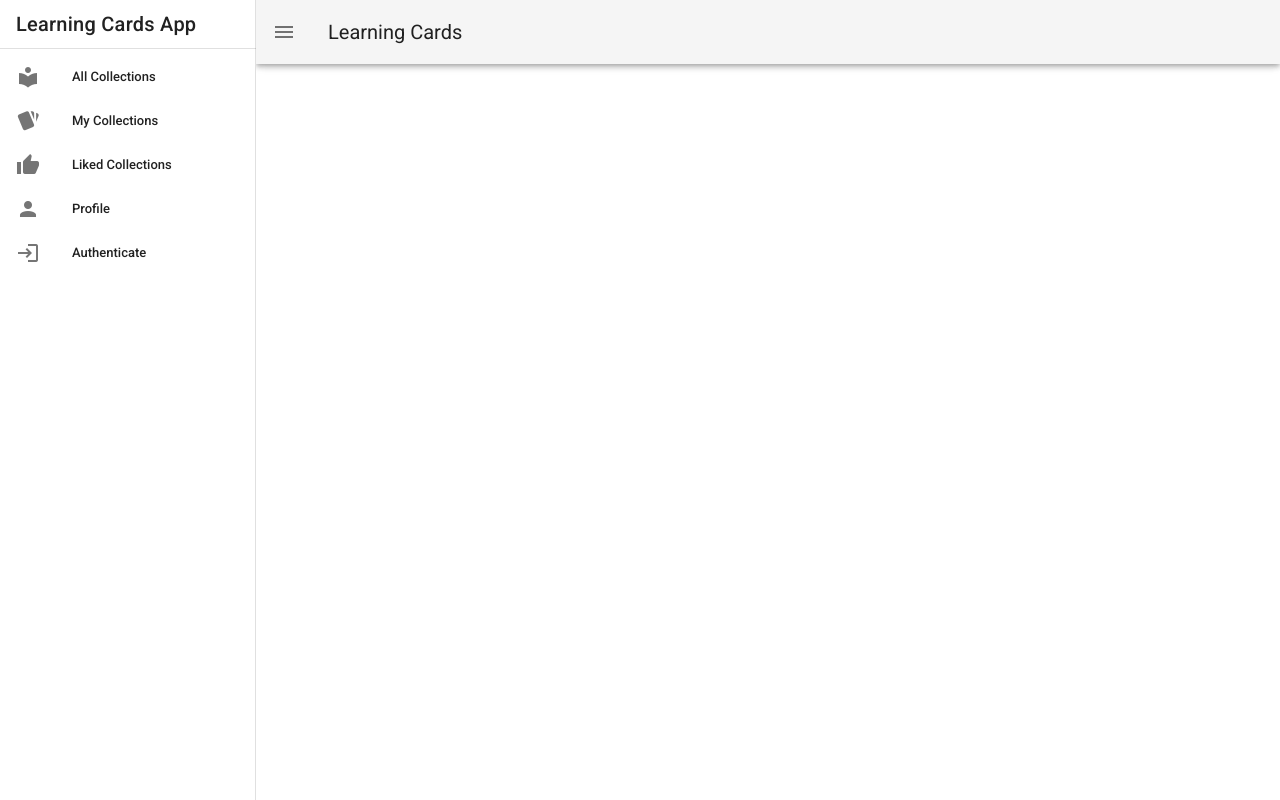
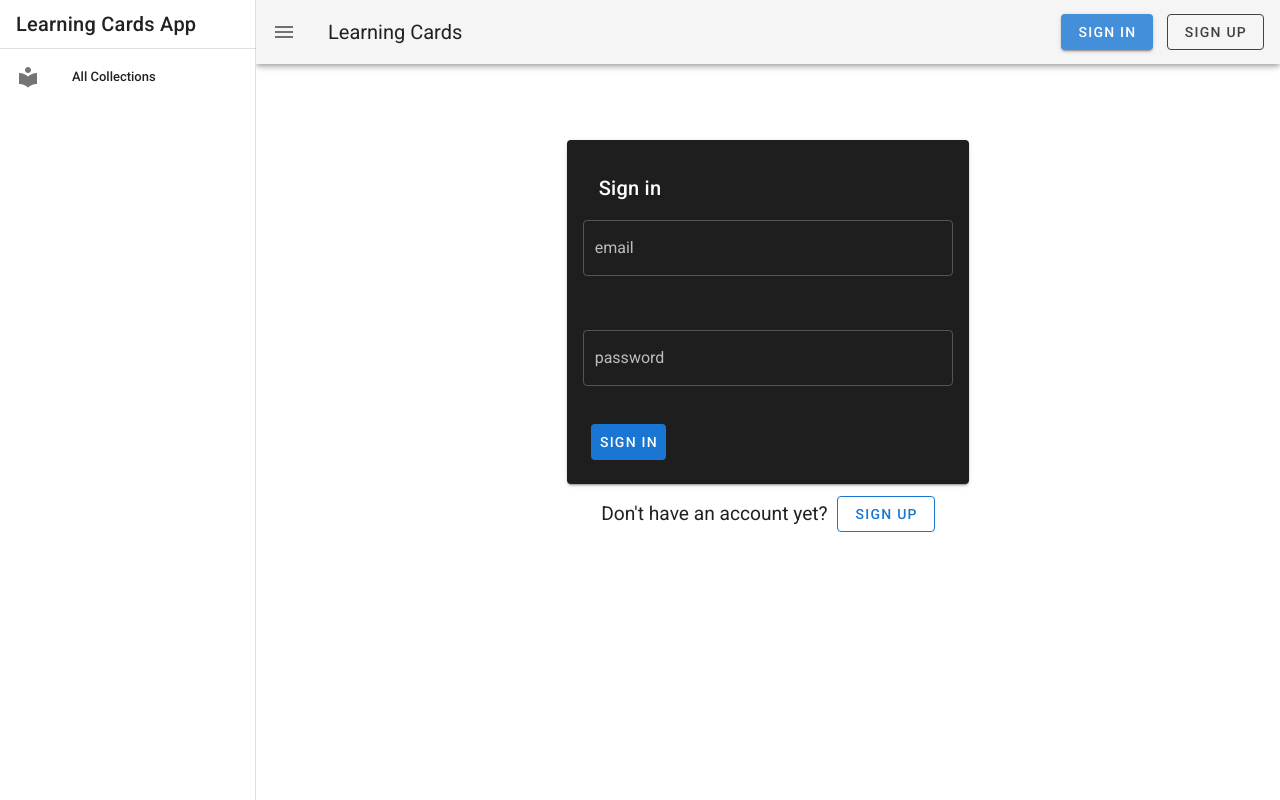
Before and after one commit to dimamik/learning-cards-front, a Vue app: page /sign-in in a window 1280 px wide. Built offline with nearby package versions, Linux system fonts and the light colour scheme; no server answers.

Commit message:
Finished auth and routes protection

```diff
--- a/src/components/NavigationBar.vue
+++ b/src/components/NavigationBar.vue
@@ -18,7 +18,7 @@
           nav
       >
         <v-list-item
-            v-for="item in items"
+            v-for="item in items.filter(i => !i.auth || AuthService.current)"
             :key="item.title"
             link
             v-bind:to="{path: '/' + item.route}"
@@ -31,42 +31,33 @@
             <v-list-item-title>{{ item.title }}</v-list-item-title>
           </v-list-item-content>
         </v-list-item>
-
-        <!--        Auth Button-->
-        <v-list-item
-            v-if="AuthService.current"
-            link
-            @click="signOut"
-        >
-          <v-list-item-icon>
-            <v-icon>mdi-logout</v-icon>
-          </v-list-item-icon>
-
-          <v-list-item-content>
-            <v-list-item-title>Sign out</v-list-item-title>
-          </v-list-item-content>
-        </v-list-item>
-        <v-list-item
-            v-else key="Sign out"
-            link
-            to="auth"
-        >
-          <v-list-item-icon>
-            <v-icon>mdi-login</v-icon>
-          </v-list-item-icon>
-
-          <v-list-item-content>
-            <v-list-item-title>Authenticate</v-list-item-title>
-          </v-list-item-content>
-        </v-list-item>
-
       </v-list>
     </v-navigation-drawer>
 
     <v-app-bar app>
       <v-app-bar-nav-icon @click="drawer = !drawer"></v-app-bar-nav-icon>
+      <v-toolbar-title>Learning Cards</v-toolbar-title>
 
-      <v-toolbar-title>Learning Cards</v-toolbar-title>
+      <div class="auth-btn-container">
+        <v-menu v-if="AuthService.current" rounded="rounded" offset-y>
+          <template v-slot:activator="{ attrs, on }">
+            <v-btn color="secondary" v-bind="attrs" v-on="on">{{ AuthService.current.userName }}
+              <v-icon>mdi-account</v-icon>
+            </v-btn>
+          </template>
+          <v-list>
+            <v-list-item link @click="signOut">
+              <v-icon>mdi-logout</v-icon>
+              <v-list-item-title>Sign out</v-list-item-title>
+            </v-list-item>
+          </v-list>
+        </v-menu>
+
+        <div v-else>
+          <v-btn color="primary" to="sign-in">Sign in</v-btn>
+          <v-btn outlined color="secondary" to="sign-up" class="sign-up-btn">Sign up</v-btn>
+        </div>
+      </div>
     </v-app-bar>
 
   </div>
@@ -82,13 +73,13 @@ export default {
   name: "NavigationBar",
   data: () => ({
     AuthService,
+    current: AuthService.current,
     drawer: null,
     items: [
-      {title: 'All Collections', icon: 'mdi-library', route: 'collections'},
-      {title: 'My Collections', icon: 'mdi-cards', route: 'my-collections'},
-      {title: 'Liked Collections', icon: 'mdi-thumb-up', route: 'liked-collections'},
-      // {title: 'Learn Collection', icon: 'mdi-school', route: 'learn-collection'},
-      {title: 'Profile', icon: 'mdi-account', route: 'profile'}
+      {title: 'All Collections', icon: 'mdi-library', route: 'collections', auth: false},
+      {title: 'My Collections', icon: 'mdi-cards', route: 'my-collections', auth: true},
+      {title: 'Liked Collections', icon: 'mdi-thumb-up', route: 'liked-collections', auth: true},
+      // {title: 'Learn Collection', icon: 'mdi-school', route: 'learn-collection'}
     ],
     right: null
   }),
@@ -96,8 +87,8 @@ export default {
     signOut() {
       AuthService.signOut()
           .then(() => {
-            if (router.currentRoute.name !== 'home') {
-              router.push("home")
+            if (router.currentRoute.name !== 'collections') {
+              router.push("/collections")
             }
           });
     }
@@ -106,5 +97,11 @@ export default {
 </script>
 
 <style scoped>
+  .auth-btn-container {
+    margin-left: auto
+  }
 
+  .sign-up-btn {
+    margin-left: 1em;
+  }
 </style>
--- a/src/components/auth/AuthComponent.vue
+++ /dev/null
@@ -1,31 +0,0 @@
-<template>
-  <v-container>
-    <v-row class="header" justify="center">
-      <h2>Sign in or sign up</h2>
-    </v-row>
-    <v-row justify="space-around">
-      <v-col md="5">
-        <SignInComponent></SignInComponent>
-      </v-col>
-      <v-col md="5">
-        <SignUpComponent></SignUpComponent>
-      </v-col>
-    </v-row>
-  </v-container>
-</template>
-
-<script>
-import SignInComponent from "./SignInComponent";
-import SignUpComponent from "./SignUpComponent";
-
-export default {
-  name: "AuthComponent",
-  components: {SignInComponent, SignUpComponent}
-}
-</script>
-
-<style scoped>
-.header {
-  margin: 2em 0;
-}
-</style>
--- a/src/components/auth/SignInComponent.vue
+++ b/src/components/auth/SignInComponent.vue
@@ -1,13 +1,17 @@
 <template>
+  <v-container class="main">
+    <v-row justify="center">
+      <v-col md="5">
         <v-card class="form-card" dark>
           <v-card-title>Sign in</v-card-title>
-    <v-form @submit="signIn">
+          <v-form ref="form" @submit="signIn" class="form">
             <v-text-field
                 v-model="email"
                 :rules="AuthService.emailRules"
                 label="email"
                 outlined
                 type="email"
+                class="form-field"
             ></v-text-field>
             <v-text-field
                 v-model="password"
@@ -15,6 +19,7 @@
                 label="password"
                 outlined
                 type="password"
+                class="form-field"
             ></v-text-field>
             <v-card-actions>
               <v-btn color="primary" depressed type="submit">Sign in</v-btn>
@@ -27,6 +32,13 @@
             {{ error }}
           </v-alert>
         </v-card>
+      </v-col>
+    </v-row>
+    <v-row justify="center" align="center" class="sign-up-container">
+      <p class="sign-up-msg">Don't have an account yet?</p>
+      <v-btn outlined color="primary" depressed type="submit" to="sign-up">Sign up</v-btn>
+    </v-row>
+  </v-container>
 </template>
 
 <script>
@@ -46,8 +58,12 @@ export default {
   methods: {
     signIn(e) {
       e.preventDefault();
+      if (!this.$refs.form.validate()) {
+          return;
+      }
+
       AuthService.signIn(this.email, this.password)
-          .then(() => router.push("my-cards"))
+          .then(() => router.push("my-collections"))
           .catch(e => this.error = e.response.data.message);
     }
   }
@@ -55,7 +71,24 @@ export default {
 </script>
 
 <style scoped>
+.main {
+  margin-top: 4em;
+}
+
 .form-card {
   padding: 1em;
 }
+
+.form-field:first-child {
+  margin-bottom: 1.5em !important;
+}
+
+.sign-up-container {
+  font-size: 1.2em;
+}
+
+.sign-up-msg {
+  padding: 0;
+  margin: 0 0.5em 0 0;
+}
 </style>
--- a/src/components/auth/SignUpComponent.vue
+++ b/src/components/auth/SignUpComponent.vue
@@ -1,13 +1,17 @@
 <template>
+  <v-container class="main">
+    <v-row justify="center">
+      <v-col md="5">
         <v-card class="form-card" dark>
           <v-card-title>Sign up</v-card-title>
-    <v-form @submit="signUp">
+          <v-form ref="form" @submit="signUp">
             <v-text-field
                 v-model="username"
                 :rules="AuthService.usernameRules"
                 label="username"
                 outlined
                 type="text"
+                class="form-field"
             ></v-text-field>
             <v-text-field
                 v-model="email"
@@ -15,6 +19,7 @@
                 label="email"
                 outlined
                 type="email"
+                class="form-field"
             ></v-text-field>
             <v-text-field
                 v-model="password"
@@ -22,6 +27,7 @@
                 label="password"
                 outlined
                 type="password"
+                class="form-field"
             ></v-text-field>
             <v-card-actions>
               <v-btn color="primary" depressed type="submit">Sign up</v-btn>
@@ -34,6 +40,13 @@
             {{ error }}
           </v-alert>
         </v-card>
+      </v-col>
+    </v-row>
+    <v-row justify="center" align="center" class="sign-up-container">
+      <p class="sign-up-msg">Already have an account?</p>
+      <v-btn outlined color="primary" depressed type="submit" to="sign-in">Sign in</v-btn>
+    </v-row>
+  </v-container>
 </template>
 
 <script>
@@ -54,6 +67,10 @@ export default {
   methods: {
     signUp(e) {
       e.preventDefault();
+      if (!this.$refs.form.validate()) {
+        return;
+      }
+
       AuthService.signUp(this.username, this.email, this.password)
           .then(() => router.push("my-collections"))
           .catch(e => this.error = e.response.data.message);
@@ -63,7 +80,24 @@ export default {
 </script>
 
 <style scoped>
+.main {
+  margin-top: 4em;
+}
+
 .form-card {
   padding: 1em;
 }
+
+.form-field:not(:last-child) {
+  margin-bottom: 1.5em !important;
+}
+
+.sign-up-container {
+  font-size: 1.2em;
+}
+
+.sign-up-msg {
+  padding: 0;
+  margin: 0 0.5em 0 0;
+}
 </style>
--- a/src/router/index.js
+++ b/src/router/index.js
@@ -1,19 +1,47 @@
 import Vue from 'vue'
 import VueRouter from 'vue-router'
-import AuthComponent from "@/components/auth/AuthComponent";
 import SingleCardWindow from "@/components/cards/SingleCardWindow";
 import LikedCollectionsWindow from "@/components/collections/LikedCollectionsWindow";
 import MyCollectionsWindow from "@/components/collections/MyCollectionsWindow";
 import AllCollectionsWindow from "@/components/collections/AllCollectionsWindow";
+import AuthService from "../services/AuthService";
+import SignInComponent from "../components/auth/SignInComponent";
+import SignUpComponent from "../components/auth/SignUpComponent";
 
 Vue.use(VueRouter)
 
+function guard_authenticated(to, from, next) {
+    if (AuthService.current) {
+        next();
+    } else {
+        next({name: "sign-in"});
+    }
+}
+
 const routes = [
-
     {
-        path: '/auth',
-        name: 'auth',
-        component: AuthComponent
+        path: '/sign-in',
+        name: 'sign-in',
+        component: SignInComponent,
+        beforeEnter: (to, from, next) => {
+            if (AuthService.current) {
+                next({name: "collections"});
+            } else {
+                next();
+            }
+        }
+    },
+    {
+        path: '/sign-up',
+        name: 'sign-up',
+        component: SignUpComponent,
+        beforeEnter: (to, from, next) => {
+            if (AuthService.current) {
+                next({name: "collections"});
+            } else {
+                next();
+            }
+        }
     },
     {
         path: '/',
@@ -24,21 +52,28 @@ const routes = [
     {
         path: '/my-collections',
         name: 'my-collections',
-        component: MyCollectionsWindow
+        component: MyCollectionsWindow,
+        beforeEnter: guard_authenticated
     },
     {
         path: '/liked-collections',
         name: 'liked-collections',
-        component: LikedCollectionsWindow
+        component: LikedCollectionsWindow,
+        beforeEnter: guard_authenticated
     },
-
     {
         path: '/collections/:collection_id',
         name: 'learn-collection',
         props: true,
-        component: SingleCardWindow
+        component: SingleCardWindow,
+        beforeEnter: guard_authenticated
     },
-
+    {
+        path: "*",
+        beforeEnter: (to, from, next) => {
+            next("collections")
+        }
+    }
 ]
 
 const router = new VueRouter({
@@ -46,4 +81,5 @@ const router = new VueRouter({
     mode: 'history'
 })
 
+
 export default router
--- a/src/services/AuthService.js
+++ b/src/services/AuthService.js
@@ -39,6 +39,10 @@ export default {
             .catch(e => console.log(e))
     },
 
+    authenticated() {
+        return this.current != null
+    },
+
     usernameRules: [
         v => usernameRegex.test(v) || 'Username has wrong format'
     ],
```
Also changed, not shown: 1 other file (tests, documents, lock files or other folders). Lines whose indentation alone changed are shown as unchanged.
